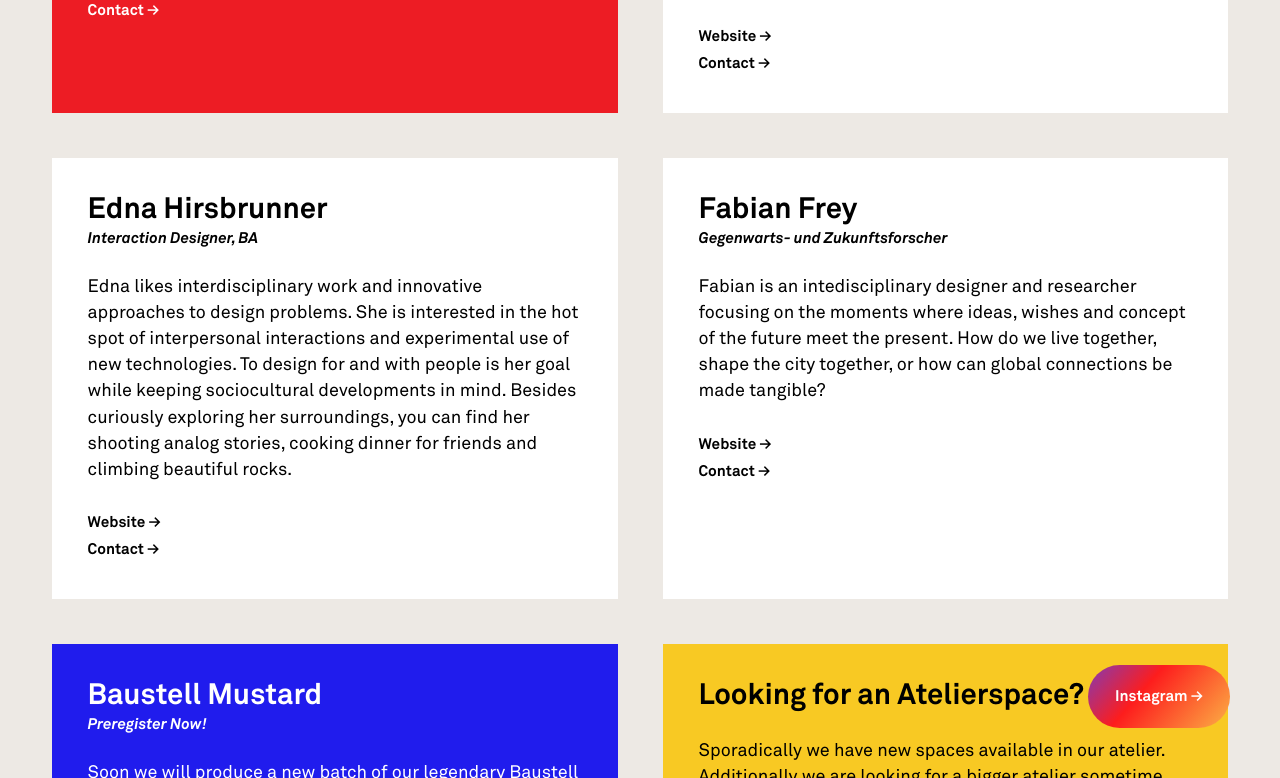
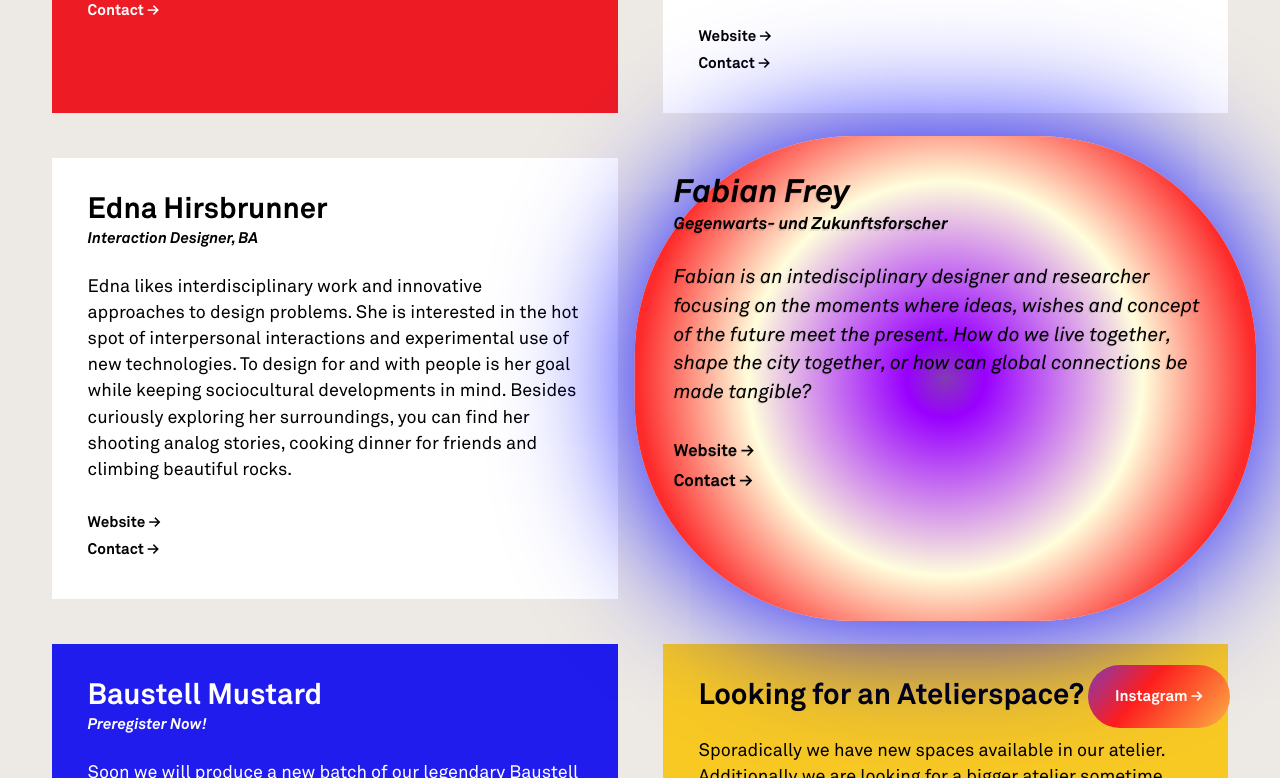
Before and after one commit to duuusen/baustell_ch, a Gatsby site: page / in a window 1280 px wide. In both pictures the pointer is over the element 945 px from the left and 843 px from the top of the page. Shown: the part 465-1243 px from the top of the page. Built offline with nearby package versions, Linux system fonts and the light colour scheme; Gatsby itself is replaced by a stand-in of ours.

Commit message:
styleeeeeee

```diff
--- a/src/components/layout.css
+++ b/src/components/layout.css
@@ -53,6 +53,26 @@
   border-radius: 200px;
 }
 
+.style-fabi{
+  background-color: #FFFFFF;
+  border-radius: 0px;
+  -webkit-transition: all 0.4s cubic-bezier(.47,1.64,.41,.6);
+  transition: all 0.4s cubic-bezier(.47,1.64,.41,.6);;
+}
+
+.style-fabi:hover{
+  scale: 1.1;
+  color: black;
+  box-shadow: 0px 0px 120px blue;
+  z-index: 69;
+  border-radius: 200px;
+  font-style: italic;
+  text-shadow: -1px 1px 0px rgba(0,0,0,0.1);
+  background: rgb(131,58,180);
+  background: radial-gradient(circle, rgba(131,58,180,1) 0%, rgba(153,0,255,1) 10%, rgba(255,254,220,1) 50%, rgba(253,43,43,1) 78%, rgba(253,29,29,1) 100%, rgba(252,176,69,1) 100%);
+  -webkit-transition: all 0.4s cubic-bezier(.47,1.64,.41,.6);
+  transition: all 0.4s cubic-bezier(.47,1.64,.41,.6);;
+}
 
 .style-blue{
   background-color: #201CED;
--- a/src/content/fabi.md
+++ b/src/content/fabi.md
@@ -4,6 +4,6 @@ description: Gegenwarts- und Zukunftsforscher
 url: https://fabi.design
 email: hello@fabi.design
 position: b
-style: style-white
+style: style-fabi
 ---
 Fabian is an intedisciplinary designer and researcher focusing on the moments where ideas, wishes and concept of the future meet the present. How do we live together, shape the city together, or how can global connections be made tangible?
```
